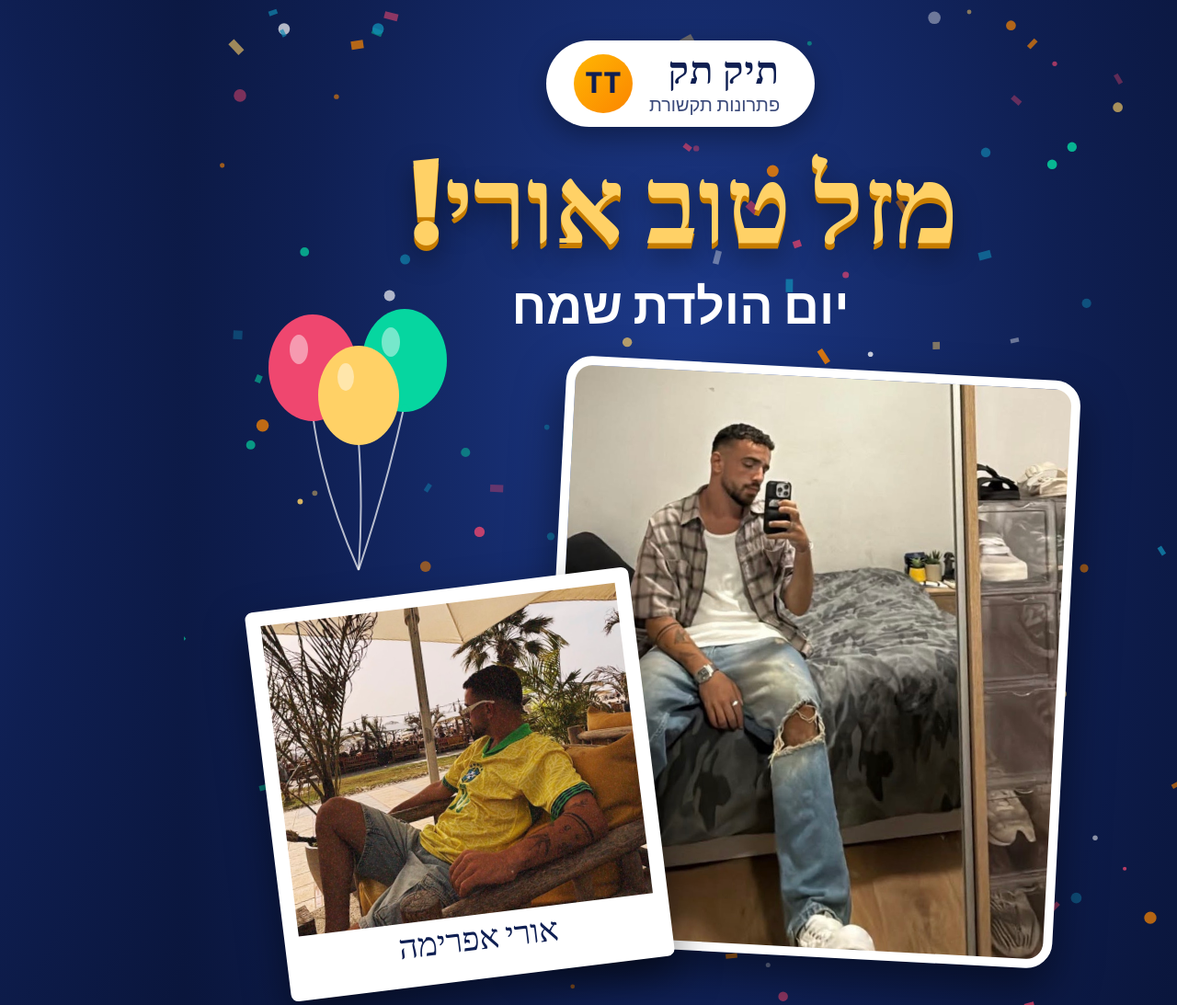
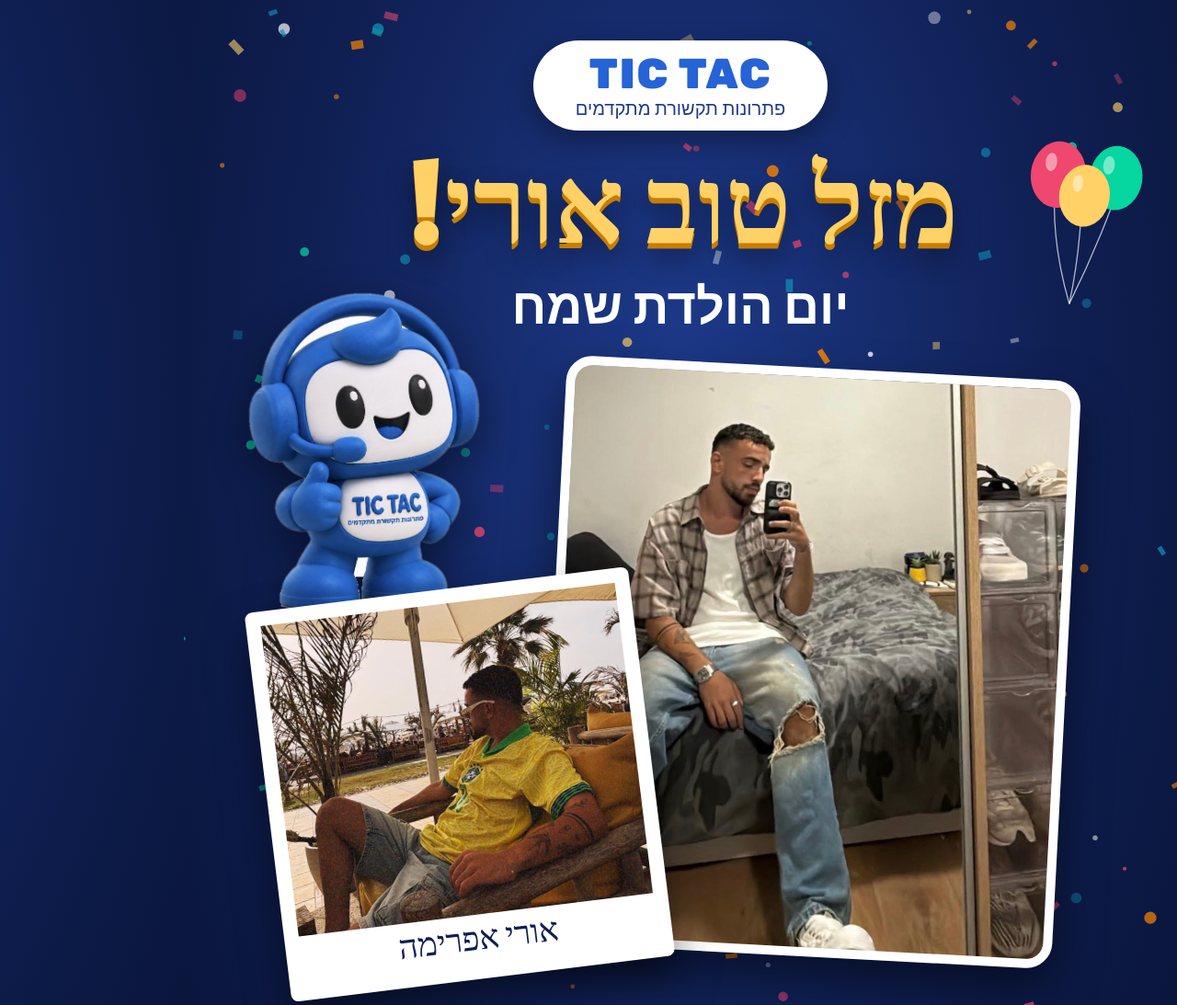
Before and after one commit to liron-hue/liron, a plain HTML site: page ori_birthday/card.html in a window 1280 px wide. Shown: the top 1093 px of the page at 92% size. Drawn offline with Linux system fonts and the light colour scheme.

Commit message:
Use TIC TAC mascot and branding on Ori's birthday card
Co-Authored-By: Claude Opus 5.5 <noreply@anthropic.com>
Claude-Session: https://claude.ai/code/session_01EawPUmyn7imTugXACCqQEZ

```diff
--- a/ori_birthday/card.html
+++ b/ori_birthday/card.html
@@ -10,11 +10,11 @@
     background:radial-gradient(ellipse at 50% 30%,#1d3a8a 0%,#0f1f52 55%,#081233 100%);position:relative}
   #confetti{position:absolute;inset:0;pointer-events:none}
   .logo{position:absolute;top:44px;left:0;right:0;display:flex;justify-content:center}
-  .logo-box{display:flex;align-items:center;gap:18px;background:#fff;border-radius:999px;padding:14px 38px 14px 30px;box-shadow:0 10px 30px rgba(0,0,0,.35)}
+  .logo-box{display:flex;align-items:center;gap:18px;background:#fff;border-radius:999px;padding:14px 46px;box-shadow:0 10px 30px rgba(0,0,0,.35)}
   .logo-mark{width:64px;height:64px;border-radius:50%;background:linear-gradient(135deg,#ffb703,#fb8500);display:flex;align-items:center;justify-content:center;font-family:'Secular One';font-size:34px;color:#0f1f52}
   .logo-text{line-height:1}
-  .logo-text b{display:block;font-family:'Secular One';font-size:42px;color:#0f1f52;letter-spacing:1px}
-  .logo-text span{display:block;font-size:20px;color:#3b4a7a;font-weight:500;margin-top:4px}
+  .logo-text{text-align:center}.logo-text b{display:block;font-family:'Rubik';font-weight:900;font-size:46px;color:#2563d6;letter-spacing:2px}
+  .logo-text span{display:block;font-size:20px;color:#1d3a8a;font-weight:500;margin-top:4px}
   .title{position:absolute;top:170px;left:0;right:0;text-align:center}
   .title h1{font-family:'Secular One';font-size:118px;line-height:1;color:#ffd166;text-shadow:0 6px 0 #c77d00,0 14px 30px rgba(0,0,0,.45)}
   .title h2{font-size:54px;font-weight:700;margin-top:14px}
@@ -29,15 +29,15 @@
   .footer .wish{font-size:36px;font-weight:500;opacity:.95}
   .footer .from{display:inline-block;margin-top:18px;background:linear-gradient(90deg,#ffb703,#fb8500);color:#0f1f52;
     font-family:'Secular One';font-size:44px;padding:12px 44px;border-radius:999px;box-shadow:0 10px 24px rgba(0,0,0,.35)}
-  .balloons{position:absolute;top:330px;left:70px;width:240px}
+  .balloons{position:absolute;top:150px;right:30px;width:150px;transform:rotate(8deg)}
+  .mascot{position:absolute;top:318px;left:70px;height:345px;filter:drop-shadow(0 14px 22px rgba(0,0,0,.45))}
 </style>
 </head>
 <body>
 <svg id="confetti" viewBox="0 0 1080 1350"></svg>
 
 <div class="logo"><div class="logo-box">
-  <div class="logo-text"><b>תיק תק</b><span>פתרונות תקשורת</span></div>
-  <div class="logo-mark">TT</div>
+  <div class="logo-text"><b dir="ltr">TIC TAC</b><span>פתרונות תקשורת מתקדמים</span></div>
 </div></div>
 
 <div class="title">
@@ -57,6 +57,7 @@
   <ellipse cx="106" cy="80" rx="9" ry="15" fill="#fff" opacity=".45"/>
 </svg>
 
+<img class="mascot" src="tictac_mascot.png" alt="">
 <div class="photo-main"></div>
 <div class="polaroid"><div></div><p>אורי אפרימה</p></div>
 
```
Also changed, not shown: ori_birthday/tictac_mascot.jpg (added), ori_birthday/tictac_mascot.png (added), 1 other file.
